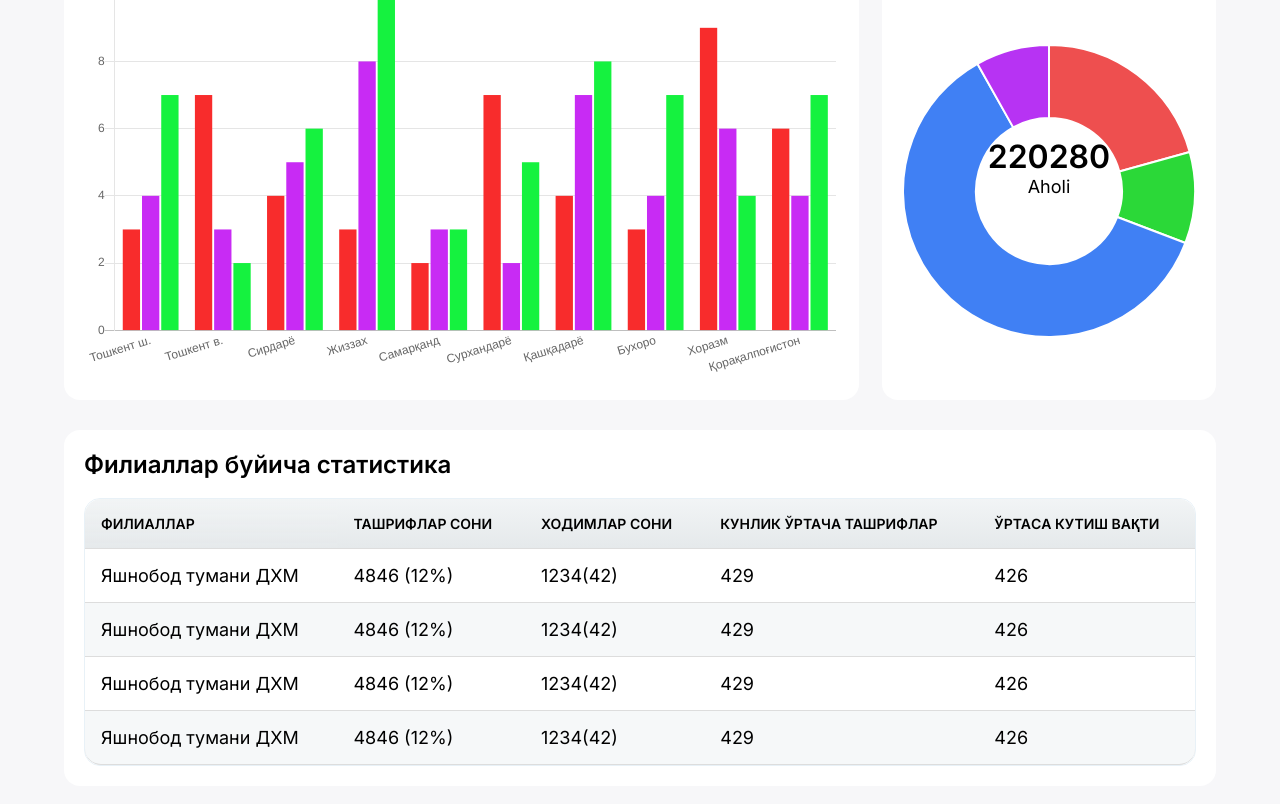
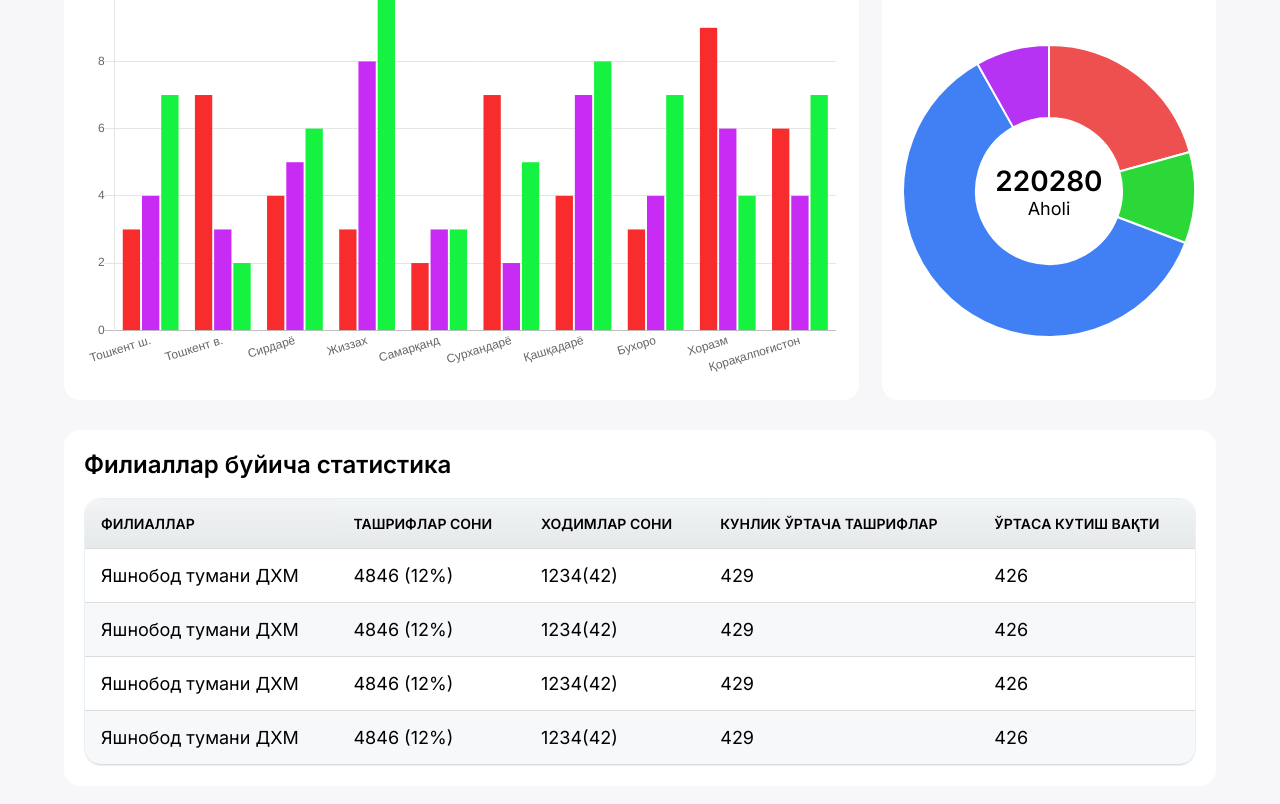
Before and after one commit to ulugbek-code/udevs-p1, a Vue app: page / in a window 1280 px wide. Shown: the part 1020-1824 px from the top of the page. Built offline with nearby package versions, Linux system fonts and the light colour scheme.

Commit message:
change population size

```diff
--- a/src/components/PieChart.vue
+++ b/src/components/PieChart.vue
@@ -60,7 +60,7 @@ export default {
 }
 .population {
   position: absolute;
-  top: 50%;
+  top: 55%;
   left: 50%;
   transform: translate(-50%, -50%);
   z-index: 100;
@@ -68,7 +68,7 @@ export default {
 }
 .population h3 {
   font-weight: 700;
-  font-size: 32px;
+  font-size: 28px;
 }
 .population p {
   font-size: 18px;
```
